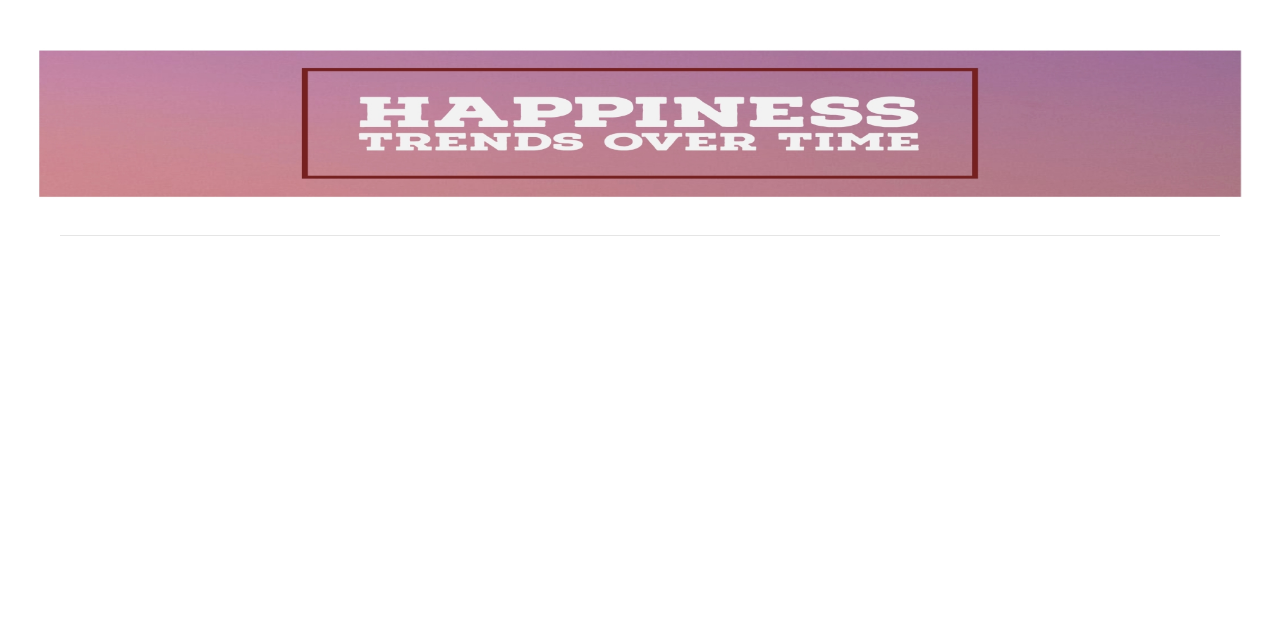
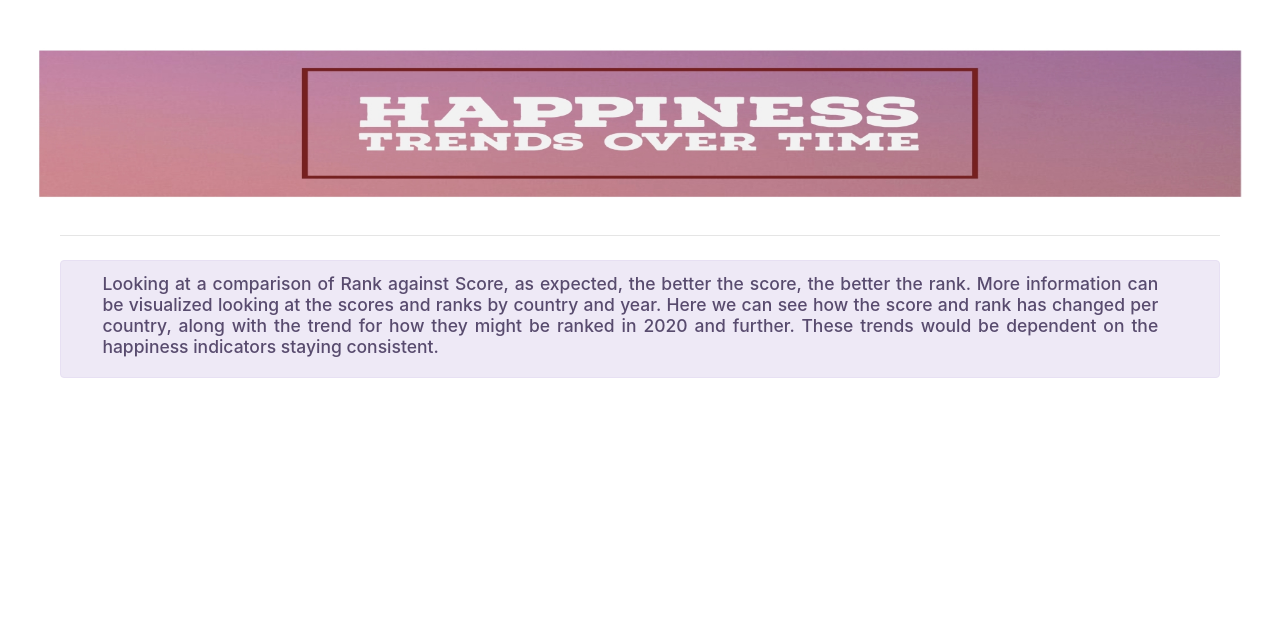
Before and after one commit to SwatiSSwain/SwatiSSwain-REP-Project-Three, a Flask app: page /country_plots in a window 1280 px wide. Shown: the part 53-671 px from the top of the page. Run offline with Flask 2, Linux system fonts and the light colour scheme; some libraries are stand-ins or nearby versions.

Commit message:
uploading model page change

```diff
--- a/templates/country_plots.html
+++ b/templates/country_plots.html
@@ -63,6 +63,20 @@
       <div class="col-md-12">
         <div class="box div-box">
         <hr class="my-4">
+        <div class="alert alert-dismissible alert-secondary">
+          <div>
+
+           <h5><p class="mb-0 text-justify" style="padding-left: 2%;">
+            Looking at a comparison of Rank against Score, as expected, the better the score, the better
+            the rank. More information can be visualized looking at the scores and ranks by country and year.
+            Here we can see how the score and rank has changed per country, along with the trend for how
+            they might be ranked in 2020 and further. These trends would be dependent on
+            the happiness indicators staying consistent.</p>
+          </h5>
+
+
+        </div>
+          </div>
 
         <!--Embed Tableau Link-->
         <div class='tableauPlaceholder' id='viz1598036071080' style='position: relative'><noscript><a href='#'><img alt=' ' src='https:&#47;&#47;public.tableau.com&#47;static&#47;images&#47;HG&#47;HGTZ7GBNP&#47;1_rss.png' style='border: none' /></a></noscript><object class='tableauViz'  style='display:none;'><param name='host_url' value='https%3A%2F%2Fpublic.tableau.com%2F' /> <param name='embed_code_version' value='3' /> <param name='path' value='shared&#47;HGTZ7GBNP' /> <param name='toolbar' value='yes' /><param name='static_image' value='https:&#47;&#47;public.tableau.com&#47;static&#47;images&#47;HG&#47;HGTZ7GBNP&#47;1.png' /> <param name='animate_transition' value='yes' /><param name='display_static_image' value='yes' /><param name='display_spinner' value='yes' /><param name='display_overlay' value='yes' /><param name='display_count' value='yes' /><param name='language' value='en' /></object></div>                <script type='text/javascript'>                    var divElement = document.getElementById('viz1598036071080');                    var vizElement = divElement.getElementsByTagName('object')[0];                    vizElement.style.width='1016px';vizElement.style.height='991px';                    var scriptElement = document.createElement('script');                    scriptElement.src = 'https://public.tableau.com/javascripts/api/viz_v1.js';                    vizElement.parentNode.insertBefore(scriptElement, vizElement);                </script>
```
